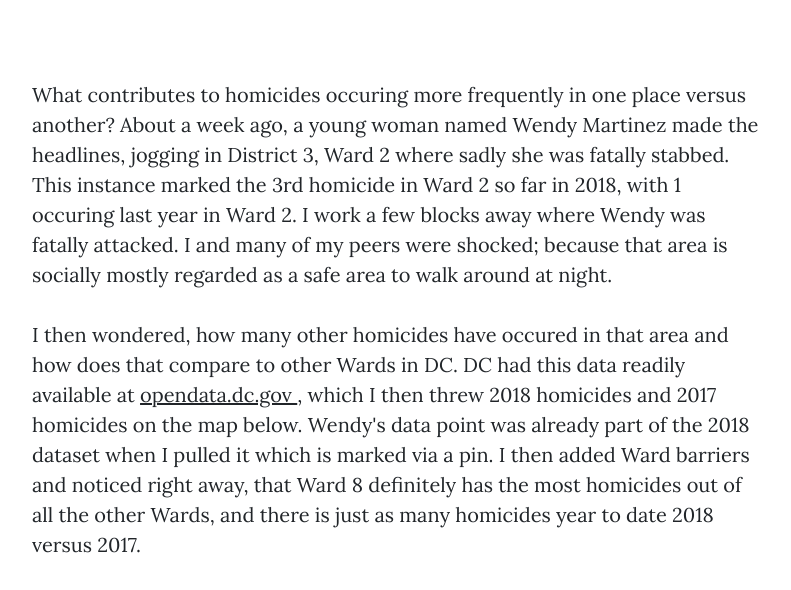
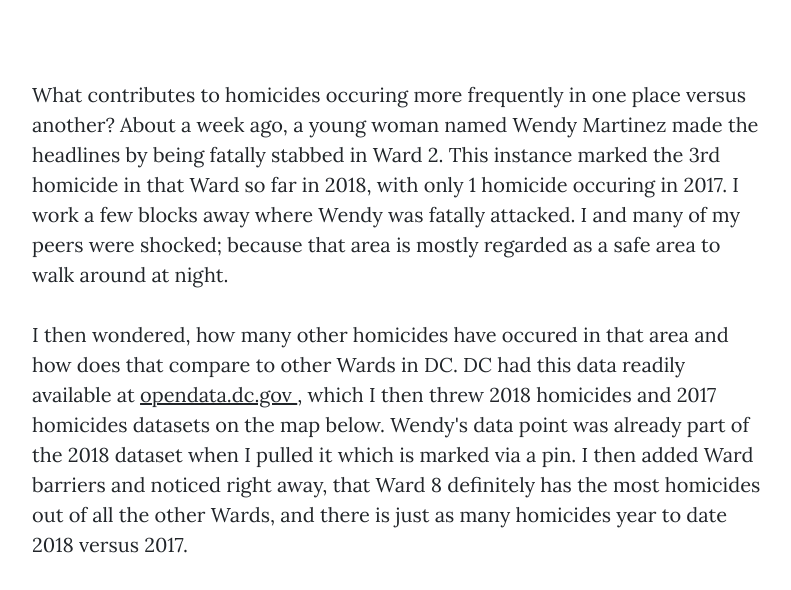
Before and after one commit to monipip3/monicapuerto, a Django app: page /homicides-in-dc/ in a window 1280 px wide. Shown: the part 628-1218 px from the top of the page, without its empty margins (243-1034 px from the left). Run offline with Django 3.2, Linux system fonts and the light colour scheme; some libraries are stand-ins or nearby versions.

Commit message:
blog post edits

```diff
--- a/collection/templates/post.html
+++ b/collection/templates/post.html
@@ -77,11 +77,11 @@
           <div class="col-lg-8 col-md-10 mx-auto">
 
 
-            <p>What contributes to homicides occuring more frequently in one place versus another? About a week ago, a young woman  named Wendy Martinez made the headlines, jogging in District 3, Ward 2 where sadly she was fatally stabbed. This instance marked the 3rd homicide in Ward 2 so far in 2018, with 1 occuring last year in Ward 2. I work a few blocks away where Wendy was fatally attacked. I and many of my peers were shocked; because that area is socially mostly regarded as a safe area to walk around at night. </p>
+            <p>What contributes to homicides occuring more frequently in one place versus another? About a week ago, a young woman named Wendy Martinez made the headlines by being fatally stabbed in Ward 2. This instance marked the 3rd homicide in that Ward so far in 2018, with only 1 homicide occuring in 2017. I work a few blocks away where Wendy was fatally attacked. I and many of my peers were shocked; because that area is mostly regarded as a safe area to walk around at night. </p>
 
-            <p>I then wondered, how many other homicides have occured in that area and how does that compare to other Wards in DC. DC had this data readily available at <a href = "http://opendata.dc.gov/"> opendata.dc.gov </a>, which I then threw 2018 homicides and 2017 homicides on the map below. Wendy's data point was already part of the 2018 dataset when I pulled it which is marked via a pin. I then added Ward barriers and noticed right away, that Ward 8 definitely has the most homicides out of all the other Wards, and there is just as many homicides year to date 2018 versus 2017.</p>
+            <p>I then wondered, how many other homicides have occured in that area and how does that compare to other Wards in DC. DC had this data readily available at <a href = "http://opendata.dc.gov/"> opendata.dc.gov </a>, which I then threw 2018 homicides and 2017 homicides datasets on the map below. Wendy's data point was already part of the 2018 dataset when I pulled it which is marked via a pin. I then added Ward barriers and noticed right away, that Ward 8 definitely has the most homicides out of all the other Wards, and there is just as many homicides year to date 2018 versus 2017.</p>
 
-         <style>.embed-container {position: relative; padding-bottom: 69%; height: 0; max-width: 100%;} .embed-container iframe, .embed-container object, .embed-container iframe{position: absolute; top: 0; left: 0; width: 100%; height: 100%;} small{position: absolute; z-index: 40; bottom: 0; margin-bottom: -15px;}</style><div class="embed-container"><small><a href="//www.arcgis.com/apps/Embed/index.html?webmap=92fd61512e5146e4901695f8cea264c6&extent=-77.2044,38.8344,-76.8758,38.9675&zoom=true&scale=true&disable_scroll=true&theme=light" style="color:#0000FF;text-align:left" target="_blank">View larger map</a></small><br><iframe width="320" height="220" frameborder="0" scrolling="no" marginheight="0" marginwidth="0" title="DC Homicides 2018 v 2017" src="//www.arcgis.com/apps/Embed/index.html?webmap=92fd61512e5146e4901695f8cea264c6&extent=-77.2044,38.8344,-76.8758,38.9675&zoom=true&previewImage=false&scale=true&disable_scroll=true&theme=light"></iframe></div>
+        <style>.embed-container {position: relative; padding-bottom: 69%; height: 0; max-width: 100%;} .embed-container iframe, .embed-container object, .embed-container iframe{position: absolute; top: 0; left: 0; width: 100%; height: 100%;} small{position: absolute; z-index: 40; bottom: 0; margin-bottom: -15px;}</style><div class="embed-container"><small><a href="//www.arcgis.com/apps/Embed/index.html?webmap=92fd61512e5146e4901695f8cea264c6&extent=-77.2044,38.8344,-76.8758,38.9675&zoom=true&scale=true&legend=true&disable_scroll=true&theme=light" style="color:#0000FF;text-align:left" target="_blank">View larger map</a></small><br><iframe width="320" height="220" frameborder="0" scrolling="no" marginheight="0" marginwidth="0" title="DC Homicides 2018 v 2017" src="//www.arcgis.com/apps/Embed/index.html?webmap=92fd61512e5146e4901695f8cea264c6&extent=-77.2044,38.8344,-76.8758,38.9675&zoom=true&previewImage=false&scale=true&legend=true&disable_scroll=true&theme=light"></iframe></div>
 
             <p>It is no suprise that areas with high unemployment rate and low household income go hand in hand with crime. Ward 8 has a median household income of $30K and an unemployment rate of 22.9 which is almost 6x higher than the national average unemployment rate of 3.9. There is a vast difference when we compare to Ward 3 and 2 which have a lower unemployment rate than the national average and enjoy a median household income over $100K. </p>
 
```
